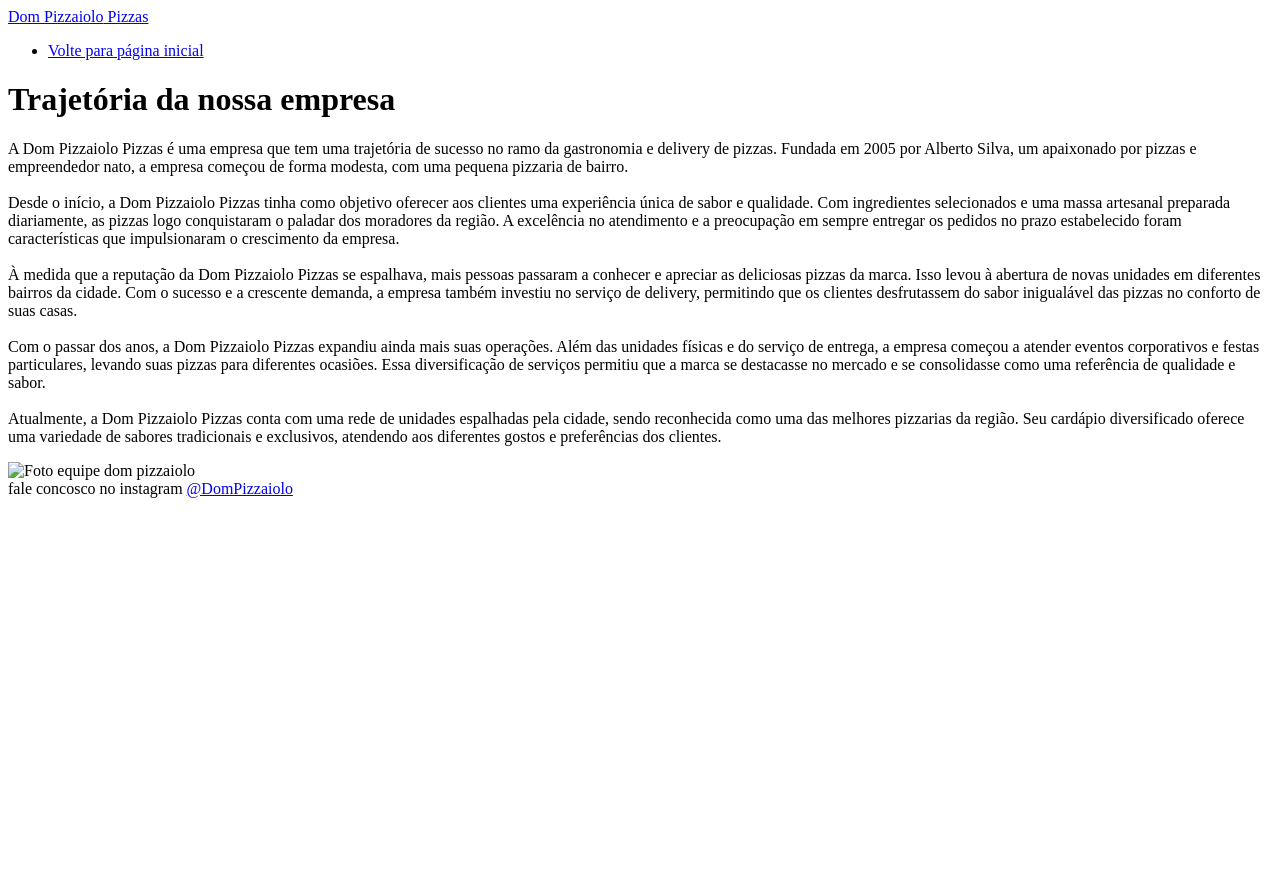
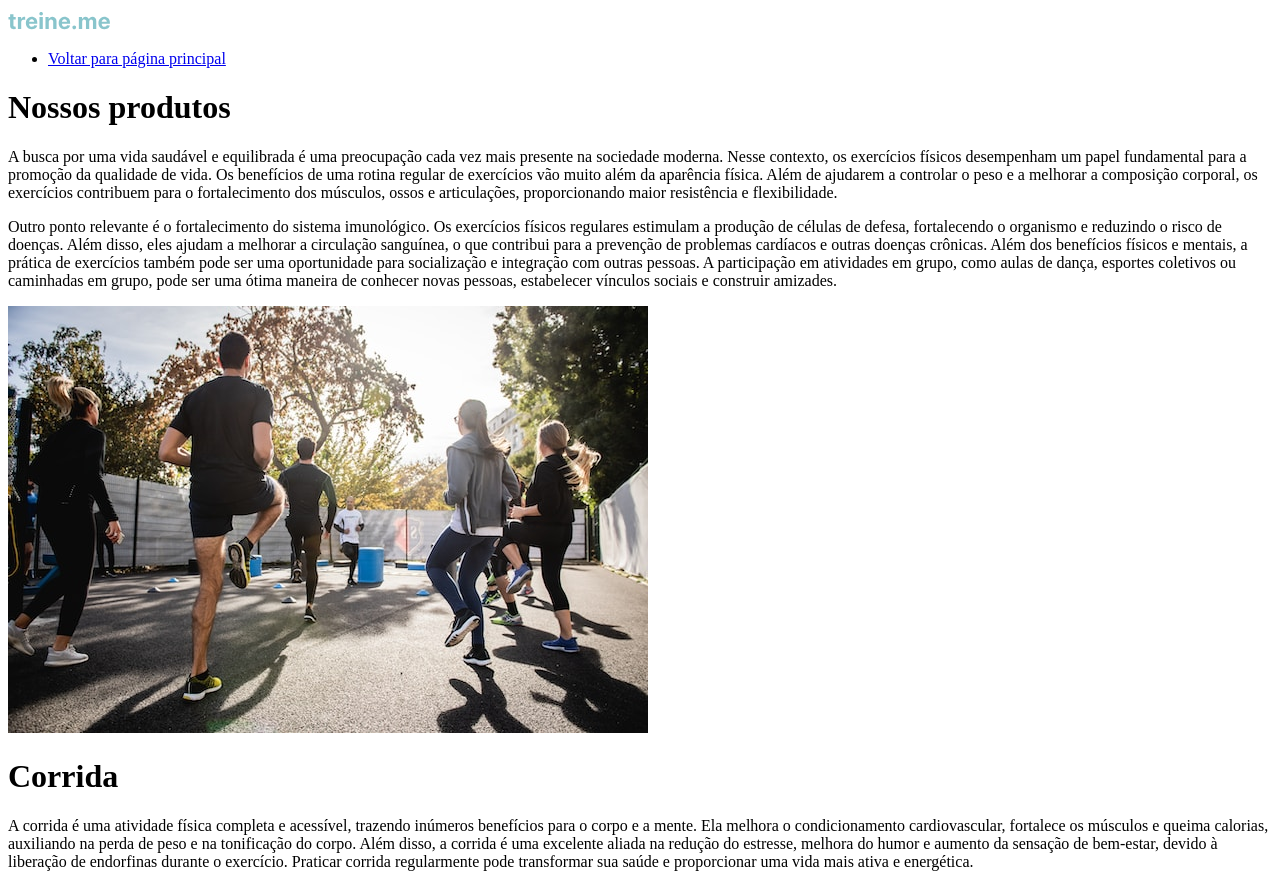
Before and after one commit to marcosfalcaoo/desnv_web_atv2, a plain HTML site: page index4.html in a window 1280 px wide. Shown: the top 884 px of the page. Before the commit the page ends 800 px from the top, so only its background shows below. Drawn offline with Linux system fonts and the light colour scheme.

Commit message:
Update index4.html

```diff
--- a/index4.html
+++ b/index4.html
@@ -4,66 +4,111 @@
     <meta charset="UTF-8" />
     <meta http-equiv="X-UA-Compatible" content="IE=edge" />
     <meta name="viewport" content="width=device-width, initial-scale=1.0" />
-    <title>Sobre nossa empresa</title>
+    <title>Detalhes da Empresa</title>
   </head>
   <body>
-    <div class="page">
-      <nav class="container">
-        <a class="logo" href="/index.html"><span>Dom Pizzaiolo</span> Pizzas</a>
-        <img src="/Assets/pizza-1.svg" alt="" />
+    <div class="second html">
+      <nav>
+        <a id="logo" href="">
+          <img src="./Assets/Logo (1).svg" alt="Logo Treine.me" />
+        </a>
 
         <ul>
-          <li><a href="index.html">Volte para página inicial</a></li>
+          <li>
+            <a href="index.html">Voltar para página principal</a>
+          </li>
         </ul>
       </nav>
       <main>
-        <h1>Trajetória da nossa empresa</h1>
+        <h1>Nossos produtos</h1>
         <p>
-          A Dom Pizzaiolo Pizzas é uma empresa que tem uma trajetória de sucesso
-          no ramo da gastronomia e delivery de pizzas. Fundada em 2005 por
-          Alberto Silva, um apaixonado por pizzas e empreendedor nato, a empresa
-          começou de forma modesta, com uma pequena pizzaria de bairro.
-          <br /><br />
-          Desde o início, a Dom Pizzaiolo Pizzas tinha como objetivo oferecer
-          aos clientes uma experiência única de sabor e qualidade. Com
-          ingredientes selecionados e uma massa artesanal preparada diariamente,
-          as pizzas logo conquistaram o paladar dos moradores da região. A
-          excelência no atendimento e a preocupação em sempre entregar os
-          pedidos no prazo estabelecido foram características que impulsionaram
-          o crescimento da empresa.
-          <br /><br />
-          À medida que a reputação da Dom Pizzaiolo Pizzas se espalhava, mais
-          pessoas passaram a conhecer e apreciar as deliciosas pizzas da marca.
-          Isso levou à abertura de novas unidades em diferentes bairros da
-          cidade. Com o sucesso e a crescente demanda, a empresa também investiu
-          no serviço de delivery, permitindo que os clientes desfrutassem do
-          sabor inigualável das pizzas no conforto de suas casas.
-          <br /><br />
-          Com o passar dos anos, a Dom Pizzaiolo Pizzas expandiu ainda mais suas
-          operações. Além das unidades físicas e do serviço de entrega, a
-          empresa começou a atender eventos corporativos e festas particulares,
-          levando suas pizzas para diferentes ocasiões. Essa diversificação de
-          serviços permitiu que a marca se destacasse no mercado e se
-          consolidasse como uma referência de qualidade e sabor.
-          <br /><br />
-          Atualmente, a Dom Pizzaiolo Pizzas conta com uma rede de unidades
-          espalhadas pela cidade, sendo reconhecida como uma das melhores
-          pizzarias da região. Seu cardápio diversificado oferece uma variedade
-          de sabores tradicionais e exclusivos, atendendo aos diferentes gostos
-          e preferências dos clientes.
+          A busca por uma vida saudável e equilibrada é uma preocupação cada vez
+          mais presente na sociedade moderna. Nesse contexto, os exercícios
+          físicos desempenham um papel fundamental para a promoção da qualidade
+          de vida. Os benefícios de uma rotina regular de exercícios vão muito
+          além da aparência física. Além de ajudarem a controlar o peso e a
+          melhorar a composição corporal, os exercícios contribuem para o
+          fortalecimento dos músculos, ossos e articulações, proporcionando
+          maior resistência e flexibilidade.
         </p>
+        <p>
+          Outro ponto relevante é o fortalecimento do sistema imunológico. Os
+          exercícios físicos regulares estimulam a produção de células de
+          defesa, fortalecendo o organismo e reduzindo o risco de doenças. Além
+          disso, eles ajudam a melhorar a circulação sanguínea, o que contribui
+          para a prevenção de problemas cardíacos e outras doenças crônicas.
+          Além dos benefícios físicos e mentais, a prática de exercícios também
+          pode ser uma oportunidade para socialização e integração com outras
+          pessoas. A participação em atividades em grupo, como aulas de dança,
+          esportes coletivos ou caminhadas em grupo, pode ser uma ótima maneira
+          de conhecer novas pessoas, estabelecer vínculos sociais e construir
+          amizades.
+        </p>
+        <img
+          src="Assets/exercises.jpg"
+          alt="Imagem de grupo fazendo exercícios"
+        />
 
-        <img
-          src="/Assets/lee-jiyong-ifXA1NmM90w-unsplash.jpg"
-          alt="Foto equipe dom pizzaiolo"
-        />
+        <div class="corrida">
+          <h1>Corrida</h1>
+          <p>
+            A corrida é uma atividade física completa e acessível, trazendo
+            inúmeros benefícios para o corpo e a mente. Ela melhora o
+            condicionamento cardiovascular, fortalece os músculos e queima
+            calorias, auxiliando na perda de peso e na tonificação do corpo.
+            Além disso, a corrida é uma excelente aliada na redução do estresse,
+            melhora do humor e aumento da sensação de bem-estar, devido à
+            liberação de endorfinas durante o exercício. Praticar corrida
+            regularmente pode transformar sua saúde e proporcionar uma vida mais
+            ativa e energética.
+          </p>
+          <img
+            src="Assets/corrida.jpg"
+            alt="Imasgem de um homem praticando exercício"
+          />
+        </div>
+        <div class="academia">
+          <h1>Musuculação</h1>
+          <p>
+            A musculação é uma atividade física que traz uma série de benefícios
+            para o corpo e a saúde. Ao praticar musculação regularmente, é
+            possível aumentar a força muscular, melhorar a resistência e a
+            flexibilidade, além de contribuir para a melhoria da postura e
+            prevenção de lesões. Além disso, a musculação também promove o
+            aumento da massa muscular, o que ajuda a acelerar o metabolismo e
+            favorece a queima de gordura, auxiliando no controle do peso. Além
+            dos benefícios físicos, a musculação também tem impacto positivo na
+            saúde mental, ajudando a reduzir o estresse, melhorar a autoestima e
+            promover uma sensação de bem-estar geral. Praticar musculação de
+            forma adequada e orientada por profissionais qualificados pode
+            trazer resultados significativos para a qualidade de vida.
+          </p>
+          <img
+            src="Assets/musculação.jpg"
+            alt="Imagem de mulher praticando musculação"
+          />
+        </div>
+        <div class="alongamento">
+          <h1>Alongamento/Mobilidade</h1>
+          <p>
+            O alongamento e a melhoria da mobilidade são essenciais para manter
+            o corpo saudável e funcional. Ao realizar alongamentos regularmente,
+            é possível aumentar a flexibilidade muscular, o que facilita os
+            movimentos do dia a dia e previne lesões. Além disso, o alongamento
+            ajuda a melhorar a postura, aliviar tensões musculares e reduzir
+            dores crônicas. A melhoria da mobilidade articular proporcionada
+            pelo alongamento também permite uma maior amplitude de movimento, o
+            que é especialmente importante para atletas e pessoas que praticam
+            atividades físicas intensas. Investir em alongamento e mobilidade é
+            investir na qualidade de vida e no bem-estar do corpo e da mente.
+          </p>
+          <img src="Assets/alongamento.jpg" alt="Imagem de mulher alongando" />
+        </div>
       </main>
     </div>
     <footer>
-      fale concosco no instagram
-      <a href="https://instagram.com/dompizzas" target="_blank"
-        >@DomPizzaiolo</a
-      >
+      Conheça nosso co-founder --
+      <a href="index6.html">Marcos Paulo Falcão</a>
     </footer>
   </body>
 </html>
```
